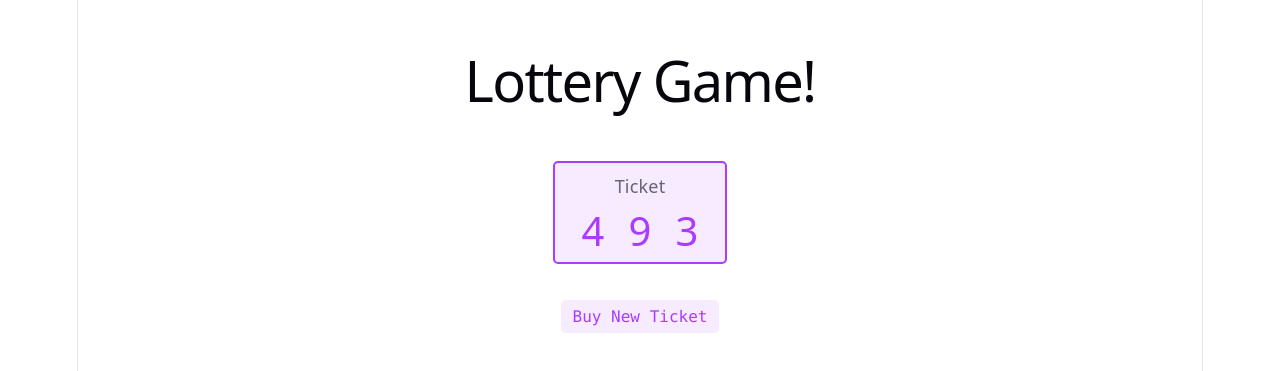
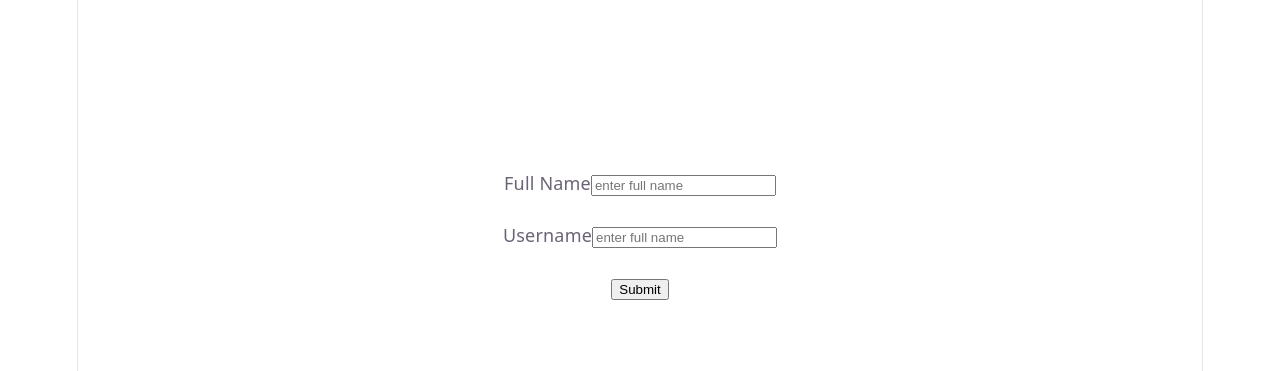
Before and after one commit to buttercup05/React, a React (Vite) app: page / in a window 1280 px wide. Shown: the part 165-536 px from the top of the page. Built offline with nearby package versions, Linux system fonts and the light colour scheme.

Commit message:
Handling multiple inputs in Form

```diff
--- a/src/App.jsx
+++ b/src/App.jsx
@@ -123,6 +123,7 @@
 import ToDo from './ToDo';
 import Lottery from './Lottery';
 import {ticketSum} from './helper.js';
+import Form from './Form.jsx';
 
 function App() {
     let winCondition = (ticket) => {
@@ -132,7 +133,8 @@
 
     return(
         <>
-            <Lottery n={3} winCondition={winCondition}/>
+            {/* <Lottery n={3} winCondition={winCondition}/> */}
+            <Form/>
         </>
     )
 }
--- /dev/null
+++ b/src/Form.jsx
@@ -0,0 +1,37 @@
+import { useState } from "react";
+export default function Form() {
+    let [formData, setFormData] = useState({
+        fullName: "",
+        username: ""
+    });
+
+    let handleInputChange = (event) => {
+        let fieldName = event.target.name;
+        let newValue = event.target.value;
+
+        setFormData((currValue) => {
+            return {...currValue, [fieldName] : newValue};
+        })
+    }
+
+    let handleSubmit = (event) => {
+        event.preventDefault();
+        console.log(formData);
+        setFormData({
+            fullName:"",
+            username:""
+        })
+    }
+
+    return(
+        <form onSubmit={handleSubmit}>
+            <label htmlFor="fullName">Full Name</label>
+            <input placeholder="enter full name" type="text" value={formData.fullName} onChange={handleInputChange} id="fullName" name="fullName"/>
+            <br /><br />
+            <label htmlFor="username">Username</label>
+            <input placeholder="enter full name" type="text" value={formData.username} onChange={handleInputChange} id="username" name="username"/>
+            <br /><br />
+            <button>Submit</button>
+        </form>
+    )
+}
```
